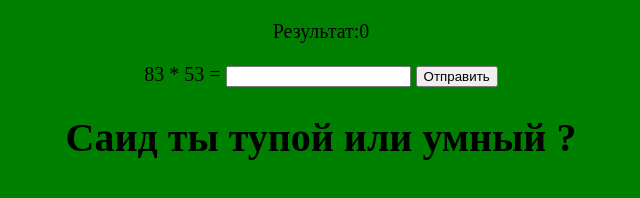
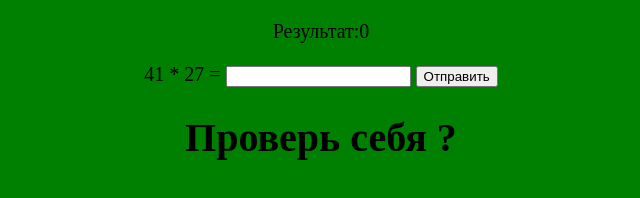
Before and after one commit to PakhratdinovAskar/calculator, a plain HTML site: page index.html in a window 1280 px wide. Shown: the whole page, without its empty margins (319-959 px from the left). Drawn offline with Linux system fonts and the light colour scheme.

Commit message:
Add files via upload

```diff
--- a/JS.js
+++ b/JS.js
@@ -1,6 +1,6 @@
 function getRandomIntInclusive(){
     min = Math.ceil(0);
-    max = Math.floor(100);
+    max = Math.floor(50);
     return Math.floor(Math.random() * (max - min + 1)) + min;
   }
 
--- a/index.html
+++ b/index.html
@@ -18,7 +18,7 @@
       <input type='text' id='text'>
       <input type='submit' value='Отправить'>
     </form>
-    <h1>Саид ты тупой или умный ?</h1>
+    <h1>Проверь себя ?</h1>
     <script src='JS.js'></script>
   </body>
 </html>
```
